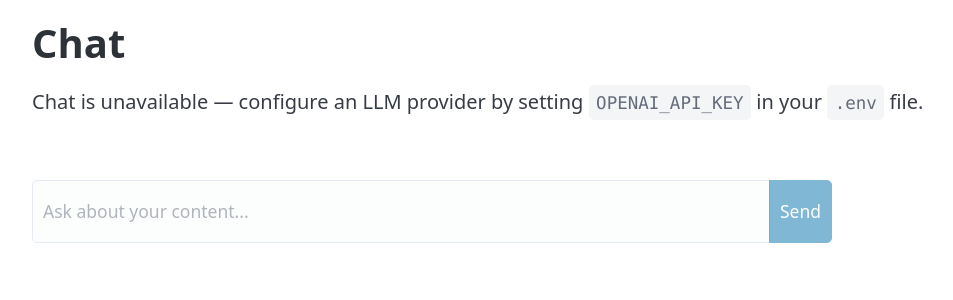
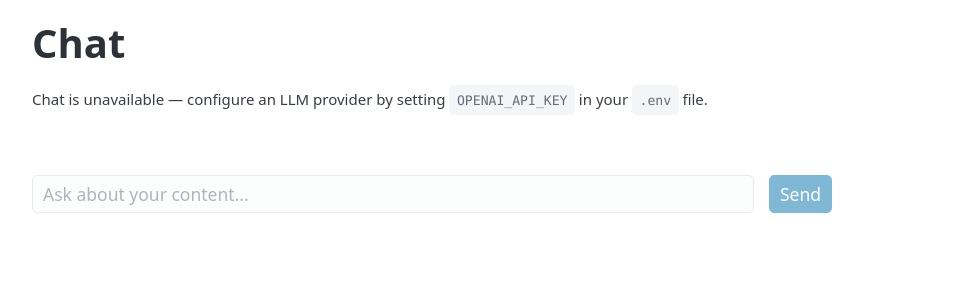
Before and after one commit to DecafCoding/ArtimesOne, a FastAPI app: template artimesone/web/templates/chat.html in a window 1280 px wide. Shown: the part 110-410 px from the top of the page, without its empty margins (8-961 px from the left). Run offline with FastAPI, Linux system fonts and the light colour scheme; the template is opened without the code that fills it, so the values that code supplies are empty; parts of the project's set-up code (start-up, migrations or seed data) failed here and were passed over; some libraries are stand-ins or nearby versions.

Commit message:
style: unify video-card grid, body text, and inline-form across UI
- Dashboard reuses the items-page video-card design via new
  _video_card.html partial.
- Plain text (p/td/th/li/summary) scaled to 0.75rem to match items-page
  summary style.
- Rename .sources-add-form to .inline-form and adopt it on the chat form.
- "File"/"Add" list-picker buttons renamed to "Add Video".

Co-Authored-By: Claude Sonnet 4.6 <noreply@anthropic.com>

```diff
--- a/artimesone/web/static/style.css
+++ b/artimesone/web/static/style.css
@@ -1,4 +1,15 @@
 /* ArtimesOne — custom styles layered on top of Pico CSS classless. */
+
+/* ── Body text sizing (matches items-page video-card-summary) ─────── */
+main p,
+main td,
+main th,
+main li,
+main dd,
+main dt {
+  font-size: 0.75rem;
+  line-height: 1.4;
+}
 
 /* ── Small form controls (Bootstrap btn-sm sizing, non-table) ─────── */
 main button:not(.btn-compact),
@@ -78,9 +89,9 @@ main textarea {
 }
 
 .item-summary {
-  font-size: 0.92rem;
+  font-size: 0.75rem;
   margin-bottom: 0.4rem;
-  line-height: 1.5;
+  line-height: 1.4;
 }
 
 /* ── Topic chips ──────────────────────────────────────────────────── */
@@ -206,20 +217,20 @@ main textarea {
 }
 
 /* ── Sources page ─────────────────────────────────────────────────── */
-.sources-add-form {
+.inline-form {
   display: flex;
   gap: 0.75rem;
   align-items: center;
 }
 
-.sources-add-form > input:not([type="hidden"]) {
+.inline-form > input:not([type="hidden"]) {
   flex: 1 1 0;
   min-width: 0;
   margin: 0;
   height: auto;
 }
 
-.sources-add-form > button {
+.inline-form > button {
   flex: 0 0 auto;
   width: auto;
   margin: 0;
--- a/artimesone/web/templates/_item_actions.html
+++ b/artimesone/web/templates/_item_actions.html
@@ -19,7 +19,7 @@
             <option value="{{ lib.id }}" {% if current_library_id == lib.id %}selected{% endif %}>{{ lib.name }}</option>
           {% endfor %}
         </select>
-        <button type="submit">File</button>
+        <button type="submit">Add Video</button>
       </form>
       <small><a href="/libraries">Manage libraries →</a></small>
     </details>
@@ -34,7 +34,7 @@
             <option value="{{ proj.id }}">{{ proj.name }}</option>
           {% endfor %}
         </select>
-        <button type="submit">Add</button>
+        <button type="submit">Add Video</button>
       </form>
       <small><a href="/projects">Manage projects →</a></small>
     </details>
--- a/artimesone/web/templates/chat.html
+++ b/artimesone/web/templates/chat.html
@@ -30,13 +30,11 @@
     {% endfor %}
   </div>
 
-  <form id="chat-form" autocomplete="off">
-    <fieldset role="group">
-      <input type="text" id="chat-input" name="message" placeholder="Ask about your content..."
-             {% if not has_api_key %}disabled{% endif %}
-             required>
-      <button type="submit" {% if not has_api_key %}disabled{% endif %}>Send</button>
-    </fieldset>
+  <form id="chat-form" class="inline-form" autocomplete="off">
+    <input type="text" id="chat-input" name="message" placeholder="Ask about your content..."
+           {% if not has_api_key %}disabled{% endif %}
+           required>
+    <button type="submit" {% if not has_api_key %}disabled{% endif %}>Send</button>
   </form>
 
   {% if messages %}
--- a/artimesone/web/templates/libraries.html
+++ b/artimesone/web/templates/libraries.html
@@ -7,7 +7,7 @@
   {% if message %}<article>{{ message }}</article>{% endif %}
 
   <h2>Create a library</h2>
-  <form method="post" action="/libraries" class="sources-add-form">
+  <form method="post" action="/libraries" class="inline-form">
     <input name="name" placeholder="Name (e.g. Entertainment)" aria-label="Library name" required>
     <button type="submit">Create library</button>
   </form>
--- a/artimesone/web/templates/library_detail.html
+++ b/artimesone/web/templates/library_detail.html
@@ -7,7 +7,7 @@
 
   <details>
     <summary>Rename or delete</summary>
-    <form method="post" action="/libraries/{{ library.id }}/rename" class="sources-add-form" style="margin-top:0.5rem;">
+    <form method="post" action="/libraries/{{ library.id }}/rename" class="inline-form" style="margin-top:0.5rem;">
       <input name="name" value="{{ library.name }}" aria-label="Library name" required>
       <button type="submit">Rename</button>
     </form>
--- a/artimesone/web/templates/project_detail.html
+++ b/artimesone/web/templates/project_detail.html
@@ -7,7 +7,7 @@
 
   <details>
     <summary>Rename or delete</summary>
-    <form method="post" action="/projects/{{ project.id }}/rename" class="sources-add-form" style="margin-top:0.5rem;">
+    <form method="post" action="/projects/{{ project.id }}/rename" class="inline-form" style="margin-top:0.5rem;">
       <input name="name" value="{{ project.name }}" aria-label="Project name" required>
       <button type="submit">Rename</button>
     </form>
--- a/artimesone/web/templates/projects.html
+++ b/artimesone/web/templates/projects.html
@@ -7,7 +7,7 @@
   {% if message %}<article>{{ message }}</article>{% endif %}
 
   <h2>Create a project</h2>
-  <form method="post" action="/projects" class="sources-add-form">
+  <form method="post" action="/projects" class="inline-form">
     <input name="name" placeholder="Name (e.g. AI Skills)" aria-label="Project name" required>
     <button type="submit">Create project</button>
   </form>
--- a/artimesone/web/templates/sources.html
+++ b/artimesone/web/templates/sources.html
@@ -2,7 +2,7 @@
 {% block content %}
   {% if message %}<article>{{ message }}</article>{% endif %}
   <h2>Add a YouTube Channel</h2>
-  <form method="post" action="/sources" class="sources-add-form">
+  <form method="post" action="/sources" class="inline-form">
     <input name="external_id" placeholder="Channel ID" aria-label="Channel ID" required>
     <input name="name" placeholder="Display Name" aria-label="Display Name" required>
     <input type="hidden" name="type" value="youtube_channel">
```
Also changed, not shown: artimesone/web/templates/_video_card.html (added, +54 -0 lines), artimesone/web/templates/dashboard.html (+10 -6 lines), artimesone/web/templates/items_results.html (+1 -43 lines).
